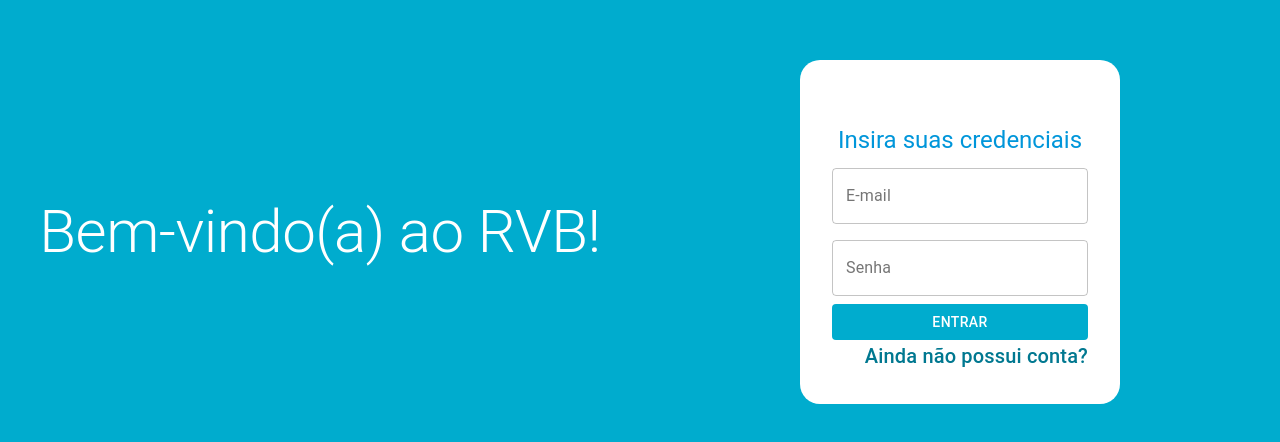
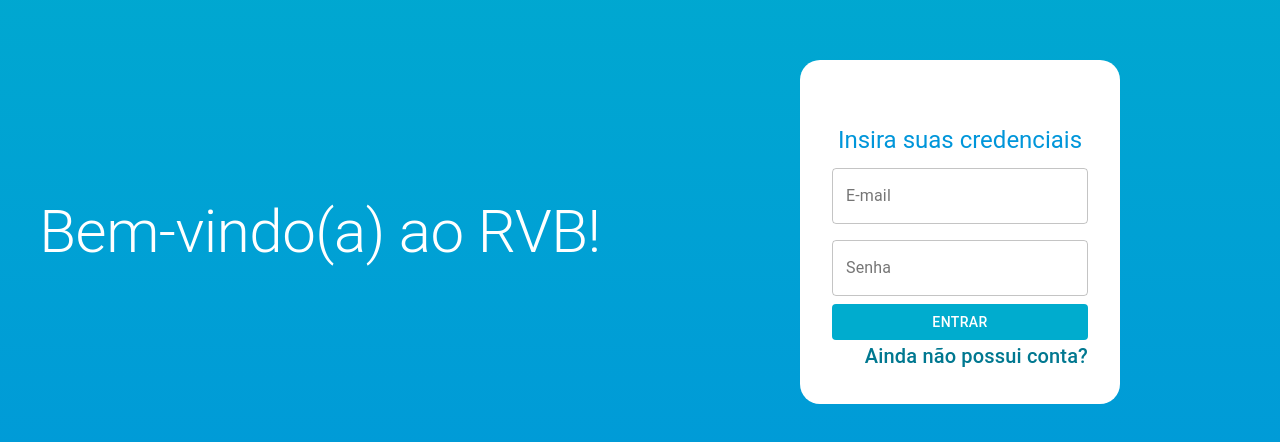
Before and after one commit to HERuppel/dw-react-client, a React (Create React App) app: page /auth/login in a window 1280 px wide. Shown: the part 168-610 px from the top of the page. Built offline with nearby package versions, Linux system fonts and the light colour scheme; no server answers.

Commit message:
gradient to login

```diff
--- a/src/pages/Auth/Login/styles.ts
+++ b/src/pages/Auth/Login/styles.ts
@@ -5,7 +5,7 @@ export const useStyles = makeStyles((theme: Theme) =>
     container: {
       height: '100vh',
       width: '100%',
-      backgroundColor: theme.palette.primary.main,
+      background: 'linear-gradient(#00ACCE, #0096DA)',
     },
     left: {
       display: 'flex',
```
